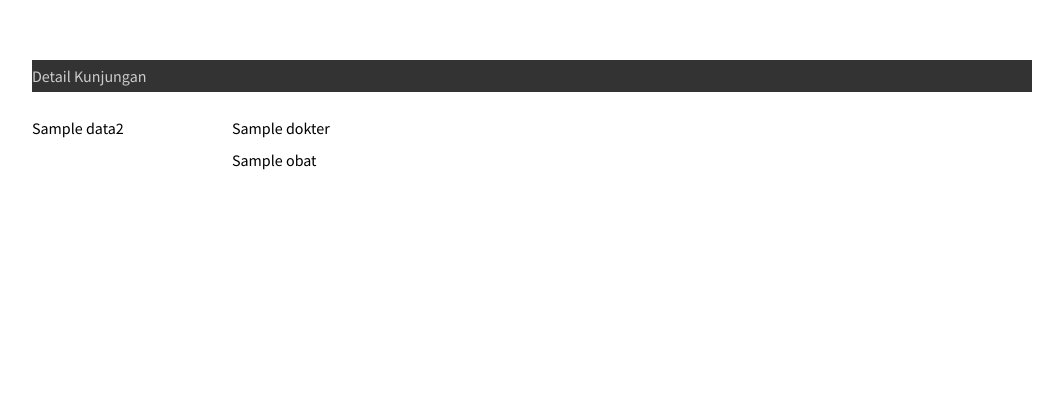
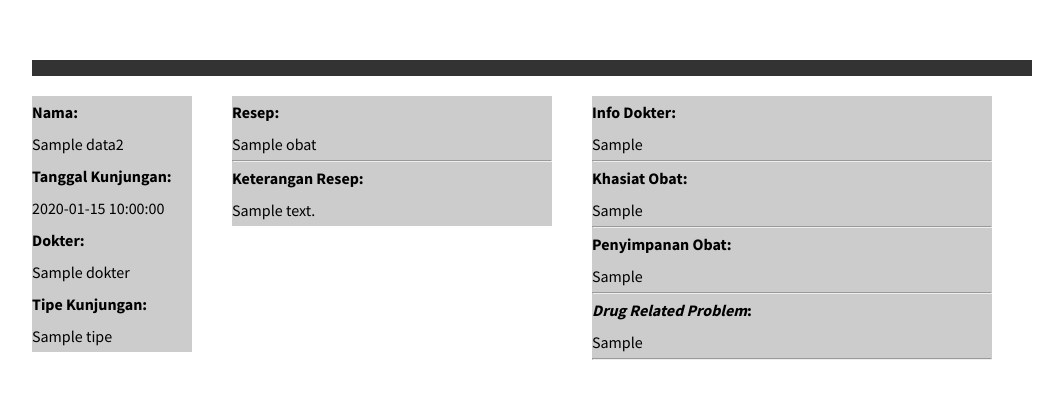
Before and after one commit to mpratama/epmr, a PHP site: template views/detail_kunjungan.html.twig in a window 1280 px wide. Shown: the top 399 px of the page, without its empty margins (108-1171 px from the left). Run offline with PHP 8.4, Linux system fonts and the light colour scheme; the template is opened without the code that fills it: most values are stand-ins (such as "Sample title", 1, 10 or a date in 2020); some libraries are stand-ins or nearby versions.

Commit message:
detail_kunjungan view updated

```diff
--- a/views/detail_kunjungan.html.twig
+++ b/views/detail_kunjungan.html.twig
@@ -51,22 +51,41 @@
   	<div class='container'>
       <div class='row'>
         <div class='span twelve dark'>
-          Detail Kunjungan
         </div>
       </div>
       <div class='row'>
-        <div class='span two'>
+        <div class='span two light'>
         {% for j in data2 %}
-        {{ j.nama|e }}
+        <b>Nama:</b><br>
+        {{ j.nama|e }}<br>
         {% endfor %}
+        <b>Tanggal Kunjungan:</b><br>
+        {% for m in data %}
+        {{ m.tanggal|e }}<br>
+        <b>Dokter:</b><br>
+        {{ m.dokter|e }}<br>
+        <b>Tipe Kunjungan:</b><br>
+        {{ m.tipe|e }}
       </div>
-      <div class='span eight'>
-        {% for m in data %}
-        {{ m.dokter|e }}<br>
-        {{ m.obat|raw }}
-        {% endfor %}
+      <div class='span four light'>
+        <b>Resep:</b><br>
+        {{ m.obat|raw }}<hr>
+        <b>Keterangan Resep:</b><br>
+        {{ m.keterangan_resep|e }}
+      </div>
+        <div class="span five light">
+          <b>Info Dokter:</b><br>
+          {{ m.info_dokter|e }}<hr>
+          <b>Khasiat Obat:</b><br>
+          {{ m.khasiat_obat|e }}<hr>
+          <b>Penyimpanan Obat:</b><br>
+          {{ m.penyimpanan_obat|e }}<hr>
+          <b><i>Drug Related Problem</i>:</b><br>
+          {{ m.interaksi_obat|e }}<hr>
+        </div>
       </div>
     </div>
 </div>
+{% endfor %}
   </body>
   </html>
```
